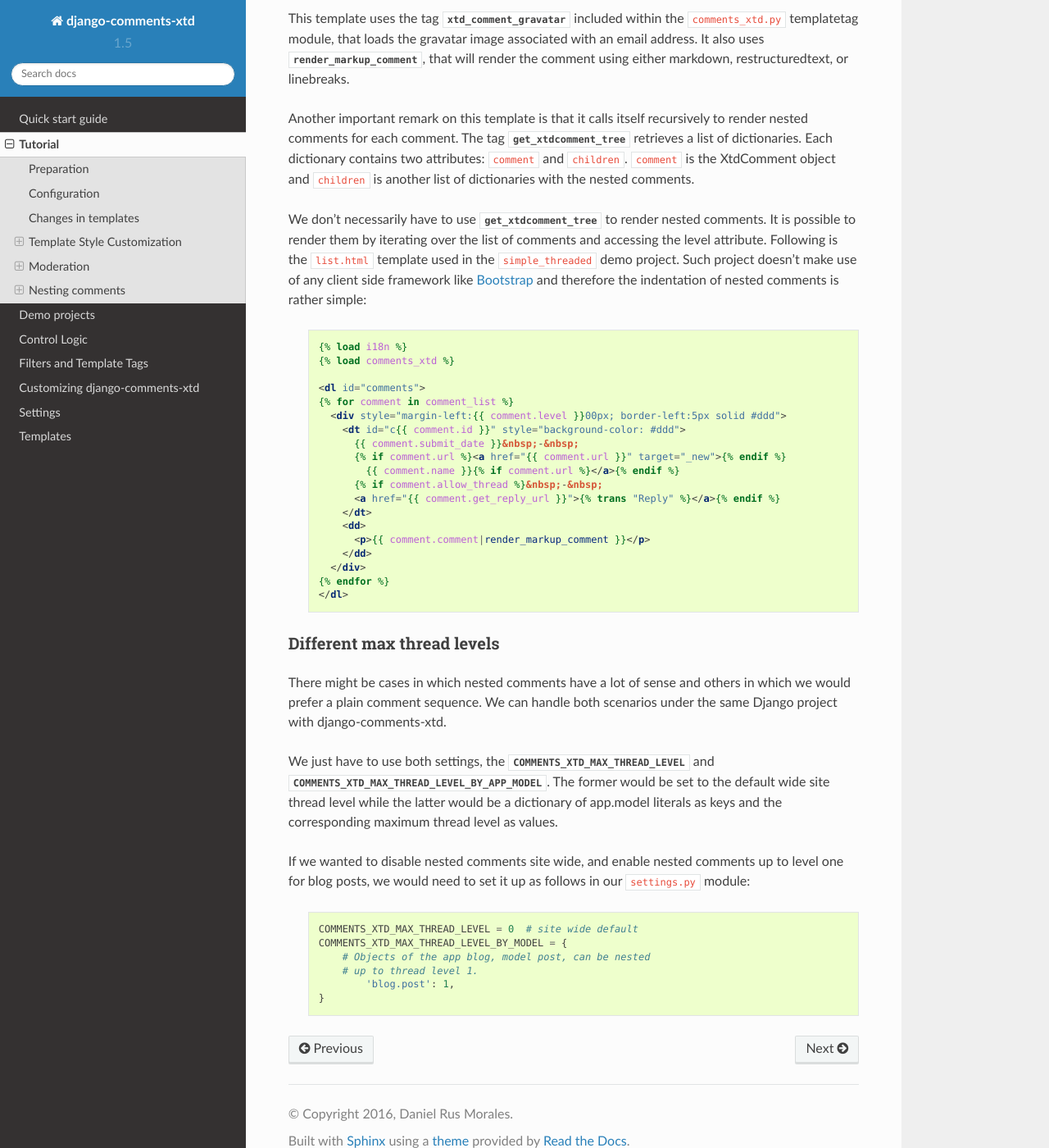
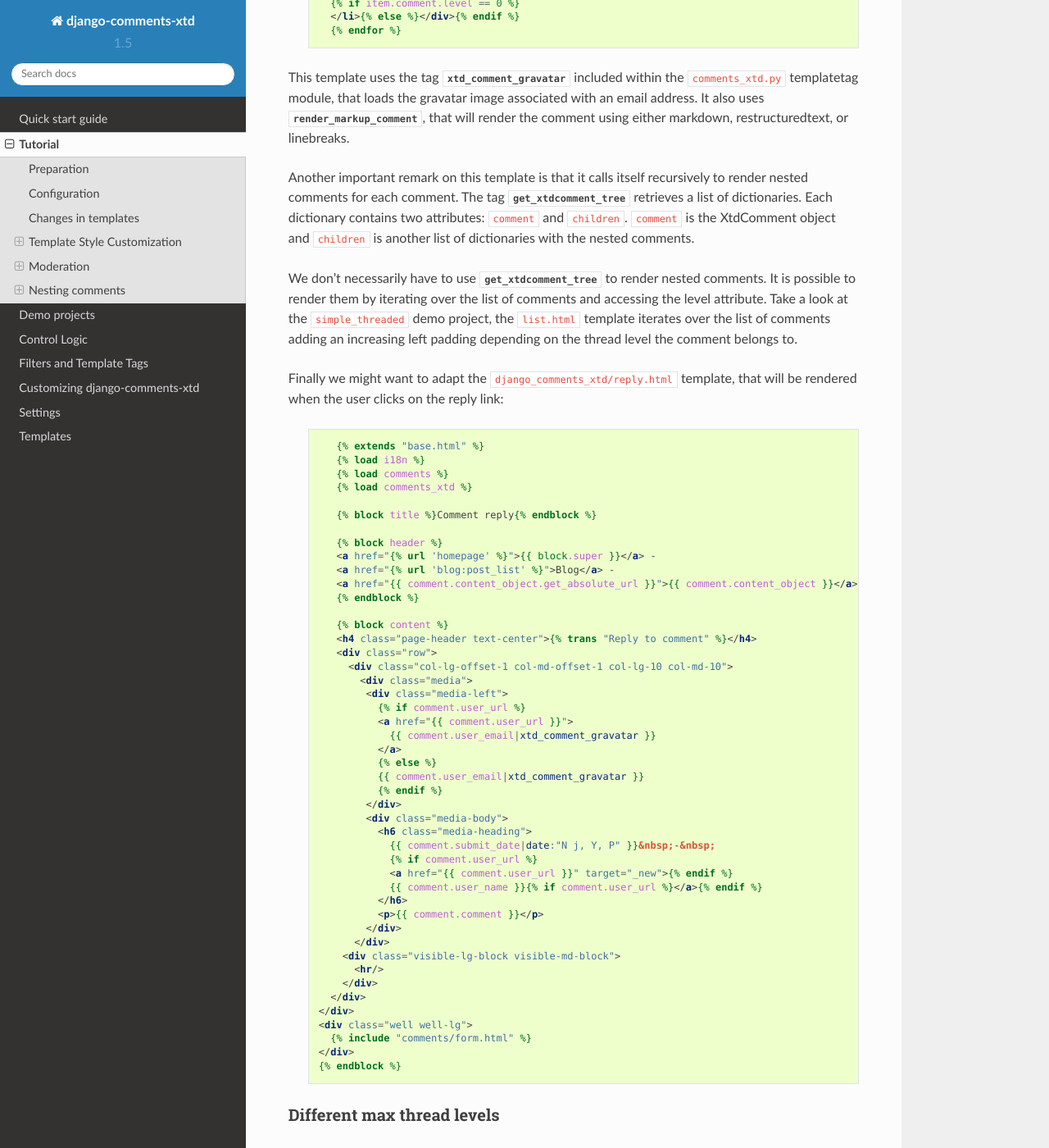
Before and after one commit to danirus/django-comments-xtd, a Sphinx documentation site: the page built from docs/tutorial.rst, in a window 1280 px wide and 1400 px high, scrolled down 15309 px. Shown: the whole window at 82% size. Built offline with Sphinx 7.4.7 and the Read the Docs theme 2.0.0, drawn with Linux system fonts in a browser that asks for light colours; some of the changed text lies outside the part shown.

Commit message:
Tutorial changes

```diff
--- a/docs/tutorial.rst
+++ b/docs/tutorial.rst
@@ -403,7 +403,6 @@ We will provide the last of them by adding the file ``preview.html`` to the ``de
 Posted template
 ---------------
 
-
 Finally, when we hit the send button and the comment gets succesfully processed Django renders the template ``comments/posted.html``. We can modify the look of this template by adding a new ``posted.html`` file to our ``democx/templates/comments`` directory with the following code:
 
    .. code-block:: html+django
@@ -418,7 +417,9 @@ Finally, when we hit the send button and the comment gets succesfully processed
        your comment.{% endblocktrans %}</p>
        {% endblock %}
 
-Now we have the form and the templates integrated with the Bootstrap_ framework and ready to receive comments. You can visit a blog post and give it a try. Remember that to get the comment confirmation request by email you must sign out of the admin interface.
+Now we have the form and the core templates integrated with the Bootstrap_ framework. You can visit a blog post and give it a try. Remember that to get the comment confirmation request by email you must sign out of the admin interface.
+
+You might want to adapt the design of the rest of ref:`ref-templates` provided by django-comments-xtd.
 
 .. _Bootstrap: http://getbootstrap.com
 
@@ -723,29 +724,58 @@ This template uses the tag :ttag:`xtd_comment_gravatar` included within the ``co
 
 Another important remark on this template is that it calls itself recursively to render nested comments for each comment. The tag :ttag:`get_xtdcomment_tree` retrieves a list of dictionaries. Each dictionary contains two attributes: ``comment`` and ``children``. ``comment`` is the XtdComment object  and ``children`` is another list of dictionaries with the nested comments.
 
-We don't necessarily have to use :ttag:`get_xtdcomment_tree` to render nested comments. It is possible to render them by iterating over the list of comments and accessing the level attribute. Following is the ``list.html`` template used in the ``simple_threaded`` demo project. Such project doesn't make use of any client side framework like Bootstrap_ and therefore the indentation of nested comments is rather simple:
+We don't necessarily have to use :ttag:`get_xtdcomment_tree` to render nested comments. It is possible to render them by iterating over the list of comments and accessing the level attribute. Take a look at the ``simple_threaded`` demo project, the ``list.html`` template iterates over the list of comments adding an increasing left padding depending on the thread level the comment belongs to.
+
+Finally we might want to adapt the ``django_comments_xtd/reply.html`` template, that will be rendered when the user clicks on the reply link:
 
    .. code-block:: html+django
 
+       {% extends "base.html" %}
        {% load i18n %}
+       {% load comments %}
        {% load comments_xtd %}
 
-       <dl id="comments">
-       {% for comment in comment_list %}
-         <div style="margin-left:{{ comment.level }}00px; border-left:5px solid #ddd">
-           <dt id="c{{ comment.id }}" style="background-color: #ddd">
-             {{ comment.submit_date }}&nbsp;-&nbsp;
-             {% if comment.url %}<a href="{{ comment.url }}" target="_new">{% endif %}
-               {{ comment.name }}{% if comment.url %}</a>{% endif %}
-             {% if comment.allow_thread %}&nbsp;-&nbsp;
-             <a href="{{ comment.get_reply_url }}">{% trans "Reply" %}</a>{% endif %}
-           </dt>
-           <dd>
-             <p>{{ comment.comment|render_markup_comment }}</p>
-           </dd>
-         </div>
-       {% endfor %}
-       </dl>
+       {% block title %}Comment reply{% endblock %}
+
+       {% block header %}
+       <a href="{% url 'homepage' %}">{{ block.super }}</a> -
+       <a href="{% url 'blog:post_list' %}">Blog</a> -
+       <a href="{{ comment.content_object.get_absolute_url }}">{{ comment.content_object }}</a>
+       {% endblock %}
+
+       {% block content %}
+       <h4 class="page-header text-center">{% trans "Reply to comment" %}</h4>
+       <div class="row">
+         <div class="col-lg-offset-1 col-md-offset-1 col-lg-10 col-md-10">
+           <div class="media">
+            <div class="media-left">
+              {% if comment.user_url %}
+              <a href="{{ comment.user_url }}">
+                {{ comment.user_email|xtd_comment_gravatar }}
+              </a>
+              {% else %}
+              {{ comment.user_email|xtd_comment_gravatar }}
+              {% endif %}
+            </div>
+            <div class="media-body">
+              <h6 class="media-heading">
+                {{ comment.submit_date|date:"N j, Y, P" }}&nbsp;-&nbsp;
+                {% if comment.user_url %}
+                <a href="{{ comment.user_url }}" target="_new">{% endif %}
+                {{ comment.user_name }}{% if comment.user_url %}</a>{% endif %}
+              </h6>
+              <p>{{ comment.comment }}</p>
+            </div>
+          </div>
+        <div class="visible-lg-block visible-md-block">
+          <hr/>
+        </div>
+      </div>
+    </div>
+    <div class="well well-lg">
+      {% include "comments/form.html" %}
+    </div>
+    {% endblock %}
 
 
 Different max thread levels
```
